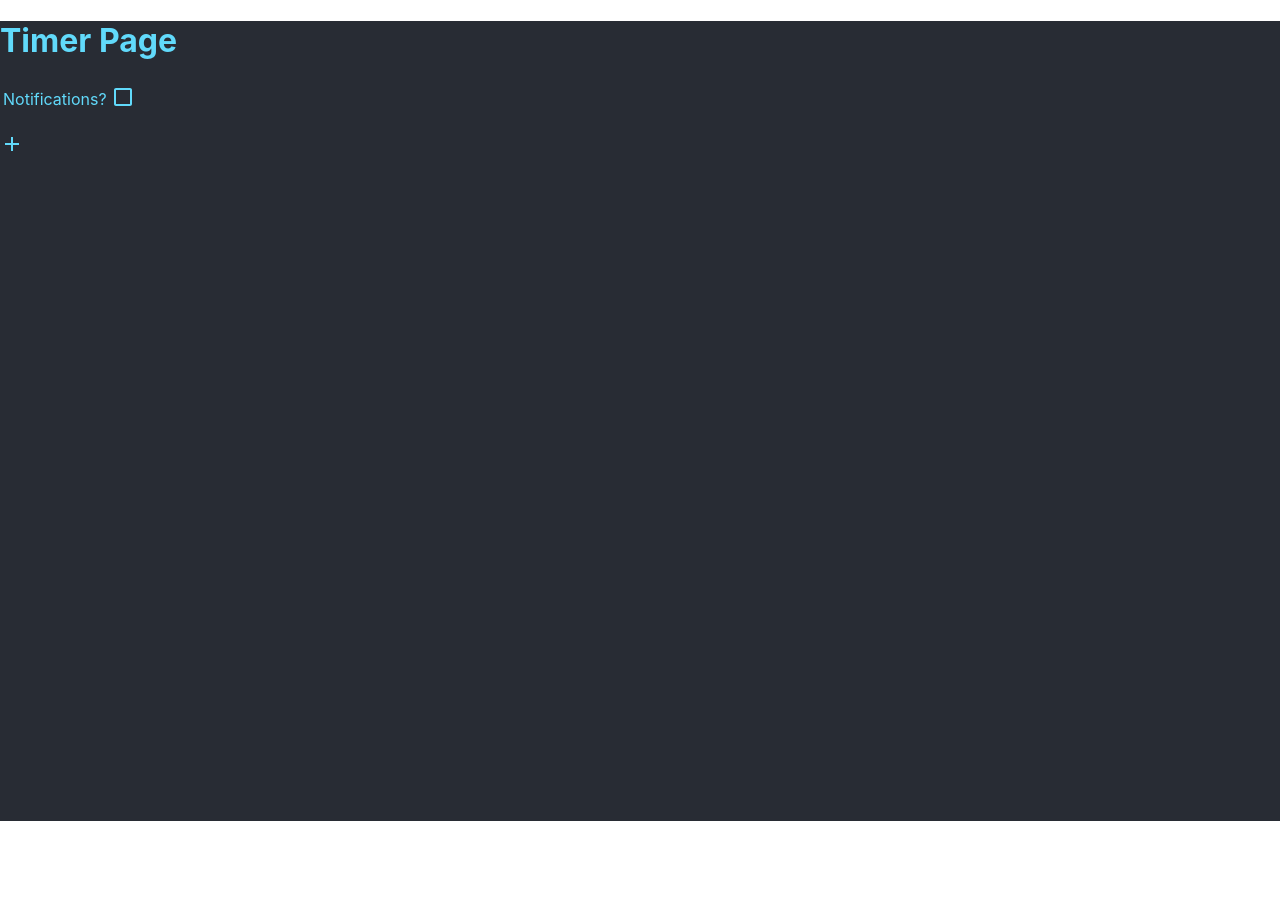
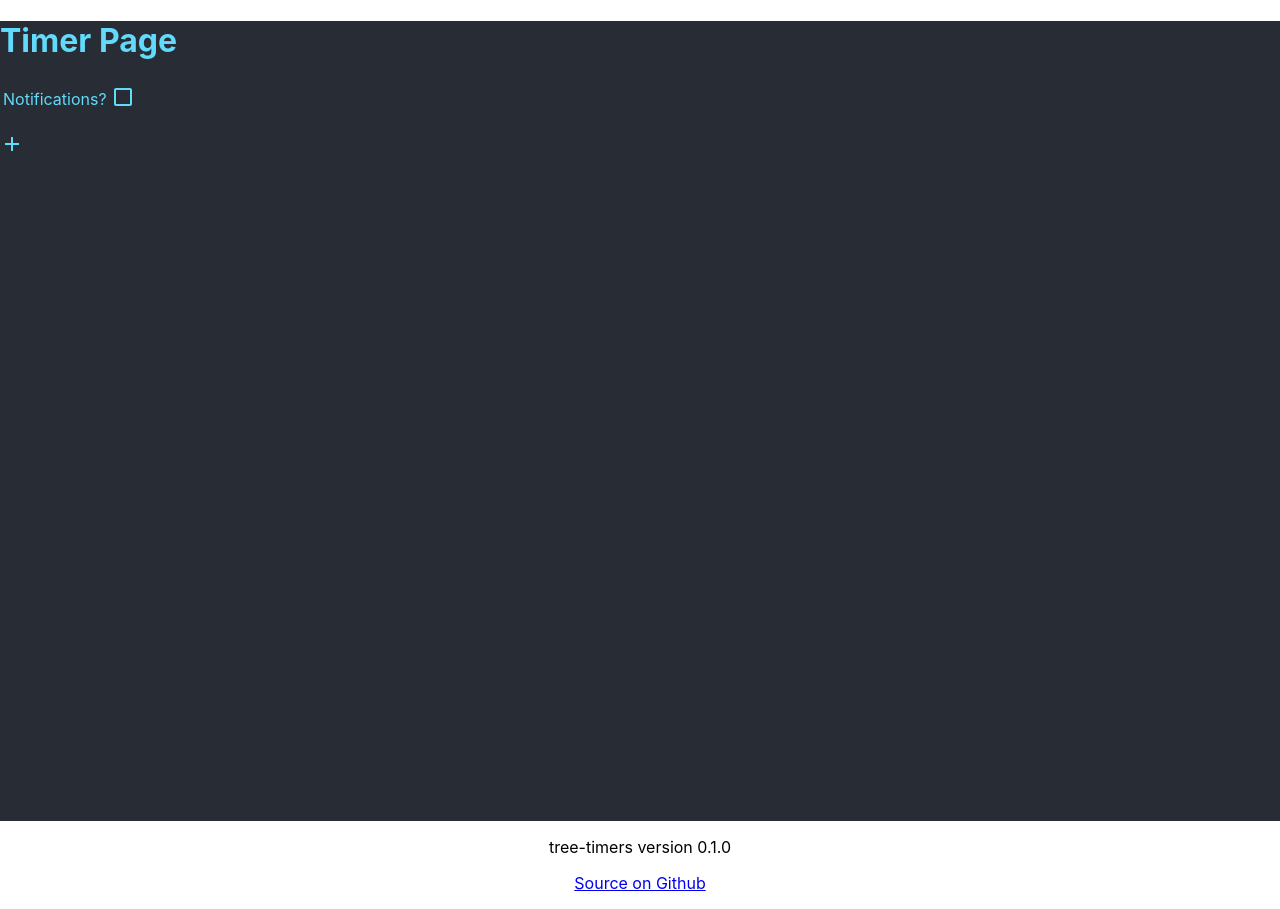
Before and after one commit to AwdeDarkar/tree-timers, a React (Create React App) app: page / in a window 1280 px wide. Before the commit the page ends 821 px from the top, so only its background shows below. Built offline with nearby package versions, Linux system fonts and the light colour scheme.

Commit message:
Add info footer to the bottom of the page

```diff
--- a/package.json
+++ b/package.json
@@ -4,6 +4,10 @@
   "license": "MIT",
   "author": "Benjamin Croisdale",
   "homepage": "https://AwdeDarkar.github.io/tree-timers",
+  "repository": {
+    "type": "git",
+    "url": "https://github.com/AwdeDarkar/tree-timers"
+  },
   "private": true,
   "dependencies": {
     "@emotion/react": "^11.10.4",
--- a/src/App.tsx
+++ b/src/App.tsx
@@ -3,6 +3,8 @@ import React from "react"
 import TimerPage from "./TimerPage"
 
 import "./App.css"
+
+import packageJson from "../package.json"
 
 /**
  * The main app component.
@@ -13,6 +15,28 @@ export default function App() {
     return (
         <div className="App">
             <TimerPage />
+            <Footer />
         </div>
     )
 }
+
+/**
+ * The footer of the app, which displays the version number and a link to the
+ * source code.
+ *
+ * @returns {Element} The footer of the app.
+ */
+function Footer() {
+    return (
+        <div className="Footer">
+            <p>
+                {`${packageJson.name} `}
+                version
+                {` ${packageJson.version}`}
+            </p>
+            <p>
+                <a href={packageJson.repository.url}>Source on Github</a>
+            </p>
+        </div>
+    )
+}
```
